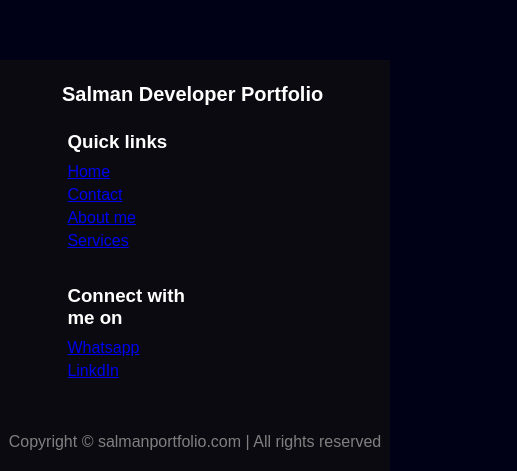
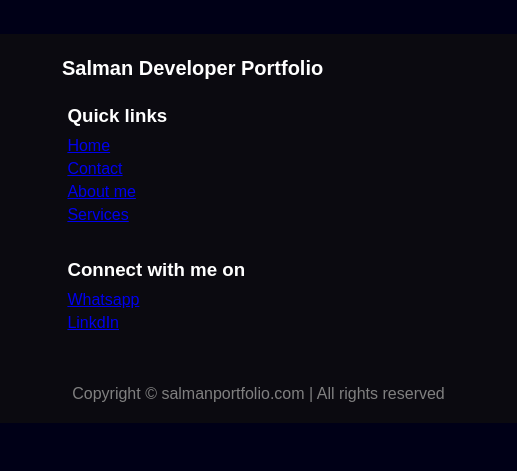
Before and after one commit to Salmankhan223/portfolio-website, a plain HTML site: page index.html in a window 390 px wide. Shown: the part 3134-3605 px from the top of the page, 517 px wide, since content can reach past the window. After the commit the page ends 3557 px from the top, so only its background shows below. Drawn offline with nearby package versions, Linux system fonts and the light colour scheme.

Commit message:
Update style.css

```diff
--- a/style.css
+++ b/style.css
@@ -286,7 +286,7 @@ footer {
     }
 
     .secondsection {
-        height: 400vw;
+        height: 350vw;
         margin-bottom: 20vh;
     }
 
@@ -322,6 +322,10 @@ footer {
         left: -130px;
         min-width: 200px;
     }
+  footer {
+        position: absolute;
+        margin-top: 20vh;
+    }
     .footer{
     flex-direction: column;
 }
```
